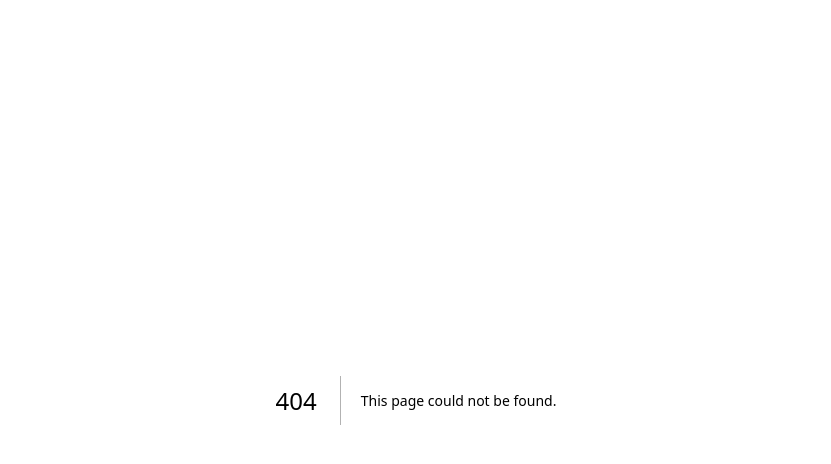
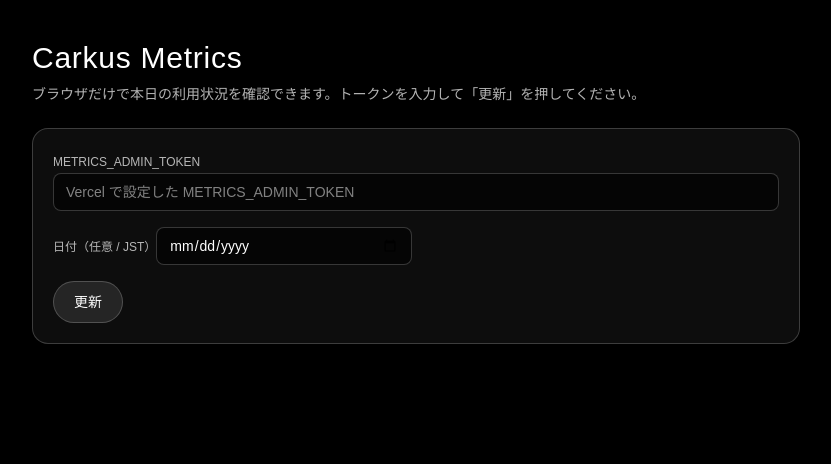
Before and after one commit to tk1103/car-mask-app, a Next.js app: page /admin/metrics in a window 1280 px wide. Before the commit this address had no page. Shown: the top 464 px of the page, without its empty margins (224-1055 px from the left). Built offline with nearby package versions, Linux system fonts and the light colour scheme.

Commit message:
管理画面

```diff
--- a/package.json
+++ b/package.json
@@ -6,7 +6,8 @@
     "dev": "next dev -p 3000 -H 0.0.0.0",
     "build": "next build",
     "start": "next start",
-    "lint": "eslint"
+    "lint": "eslint",
+    "setup:metrics": "bash scripts/setup-metrics.sh"
   },
   "dependencies": {
     "@google/generative-ai": "^0.24.1",
--- /dev/null
+++ b/src/app/admin/metrics/page.tsx
@@ -0,0 +1,134 @@
+'use client';
+
+import { useCallback, useEffect, useMemo, useState } from 'react';
+
+type MetricsResponse = {
+  date: string;
+  uniqueUsers: number;
+  detectAttempts: number;
+  detectSuccess: number;
+  detectFailure: number;
+  storage: 'kv' | 'memory';
+};
+
+const TOKEN_STORAGE_KEY = 'carkus_metrics_admin_token';
+
+export default function AdminMetricsPage() {
+  const [token, setToken] = useState('');
+  const [date, setDate] = useState('');
+  const [data, setData] = useState<MetricsResponse | null>(null);
+  const [error, setError] = useState<string | null>(null);
+  const [loading, setLoading] = useState(false);
+
+  useEffect(() => {
+    if (typeof window === 'undefined') return;
+    const saved = window.localStorage.getItem(TOKEN_STORAGE_KEY) ?? '';
+    if (saved) setToken(saved);
+  }, []);
+
+  const successRate = useMemo(() => {
+    if (!data || data.detectAttempts === 0) return 0;
+    return Math.round((data.detectSuccess / data.detectAttempts) * 100);
+  }, [data]);
+
+  const loadMetrics = useCallback(async () => {
+    if (!token.trim()) {
+      setError('まず METRICS_ADMIN_TOKEN を入力してください。');
+      return;
+    }
+    setLoading(true);
+    setError(null);
+    try {
+      if (typeof window !== 'undefined') {
+        window.localStorage.setItem(TOKEN_STORAGE_KEY, token.trim());
+      }
+      const params = new URLSearchParams();
+      if (date) params.set('date', date);
+      const url = `/api/admin/metrics${params.toString() ? `?${params.toString()}` : ''}`;
+      const res = await fetch(url, {
+        headers: { 'x-admin-token': token.trim() },
+      });
+      const json = await res.json();
+      if (!res.ok) {
+        setData(null);
+        setError(typeof json?.error === 'string' ? json.error : `取得に失敗しました (${res.status})`);
+        return;
+      }
+      setData(json as MetricsResponse);
+    } catch (e) {
+      setData(null);
+      setError(`通信エラー: ${e instanceof Error ? e.message : String(e)}`);
+    } finally {
+      setLoading(false);
+    }
+  }, [date, token]);
+
+  return (
+    <main className="min-h-screen bg-black text-white p-6 md:p-10">
+      <div className="max-w-3xl mx-auto space-y-6">
+        <header className="space-y-2">
+          <h1 className="text-2xl md:text-3xl font-light tracking-wide">Carkus Metrics</h1>
+          <p className="text-white/70 text-sm">
+            ブラウザだけで本日の利用状況を確認できます。トークンを入力して「更新」を押してください。
+          </p>
+        </header>
+
+        <section className="rounded-2xl border border-white/20 bg-white/5 p-4 md:p-5 space-y-4">
+          <div className="space-y-2">
+            <label className="text-xs text-white/70">METRICS_ADMIN_TOKEN</label>
+            <input
+              type="password"
+              value={token}
+              onChange={(e) => setToken(e.target.value)}
+              placeholder="Vercel で設定した METRICS_ADMIN_TOKEN"
+              className="w-full rounded-lg bg-black/60 border border-white/20 px-3 py-2 text-sm outline-none focus:border-white/40"
+            />
+          </div>
+
+          <div className="space-y-2">
+            <label className="text-xs text-white/70">日付（任意 / JST）</label>
+            <input
+              type="date"
+              value={date}
+              onChange={(e) => setDate(e.target.value)}
+              className="w-full md:w-64 rounded-lg bg-black/60 border border-white/20 px-3 py-2 text-sm outline-none focus:border-white/40"
+            />
+          </div>
+
+          <button
+            onClick={loadMetrics}
+            disabled={loading}
+            className="px-5 py-2.5 rounded-full bg-white/10 border border-white/20 text-sm hover:bg-white/20 transition-colors disabled:opacity-60"
+          >
+            {loading ? '取得中...' : '更新'}
+          </button>
+
+          {error && (
+            <p className="text-red-200 text-sm">{error}</p>
+          )}
+        </section>
+
+        {data && (
+          <section className="grid grid-cols-1 md:grid-cols-2 gap-4">
+            <MetricCard label="日付" value={data.date} />
+            <MetricCard label="保存方式" value={data.storage === 'kv' ? 'KV（永続）' : 'Memory（一時）'} />
+            <MetricCard label="ユニーク利用端末" value={`${data.uniqueUsers}`} />
+            <MetricCard label="検出リクエスト" value={`${data.detectAttempts}`} />
+            <MetricCard label="成功数" value={`${data.detectSuccess}`} />
+            <MetricCard label="失敗数" value={`${data.detectFailure}`} />
+            <MetricCard label="成功率" value={`${successRate}%`} />
+          </section>
+        )}
+      </div>
+    </main>
+  );
+}
+
+function MetricCard({ label, value }: { label: string; value: string }) {
+  return (
+    <div className="rounded-2xl border border-white/20 bg-white/5 p-4">
+      <p className="text-xs text-white/70 mb-1">{label}</p>
+      <p className="text-xl font-light">{value}</p>
+    </div>
+  );
+}
```
Also changed, not shown: 1 other file (tests, documents, lock files or other folders).
